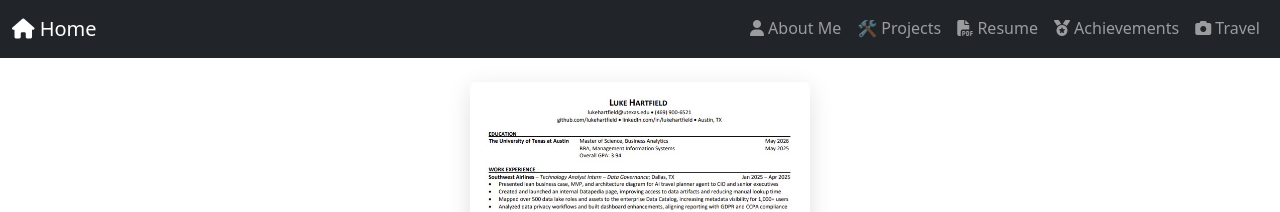
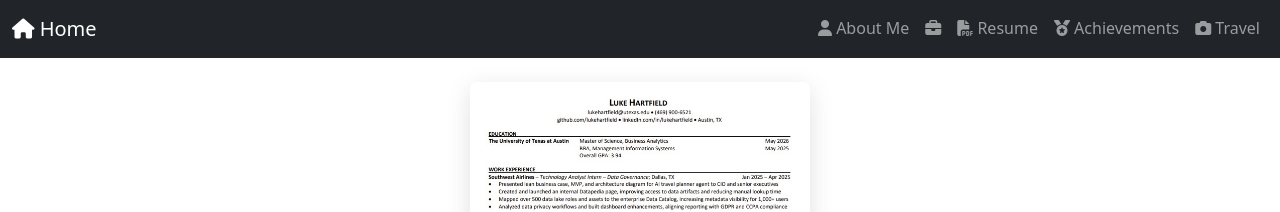
Before and after one commit to lukehartfield/lukehartfield.github.io, a Jekyll site: the page built from resume.md, in a window 1280 px wide. Shown: the top 212 px of the page. Built offline with Jekyll 4.4.1, drawn with Linux system fonts in a browser that asks for light colours.

Commit message:
Update Projects link with icon in header

```diff
--- a/_includes/header.html
+++ b/_includes/header.html
@@ -19,7 +19,7 @@
         </li>
         <li class="nav-item">
   <a class="nav-link" href="{{ '/projects/' | relative_url }}">
-    🛠️&nbsp;Projects
+    <span class="fas fa-briefcase"></span>
   </a>
 </li>
 
```
